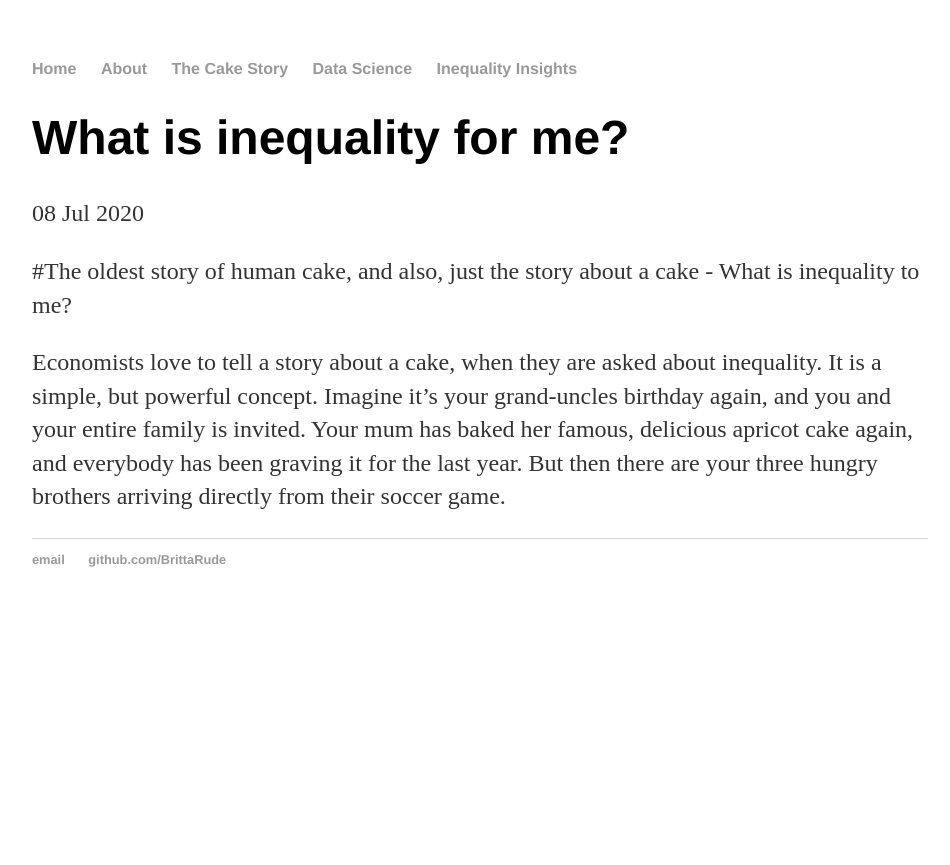
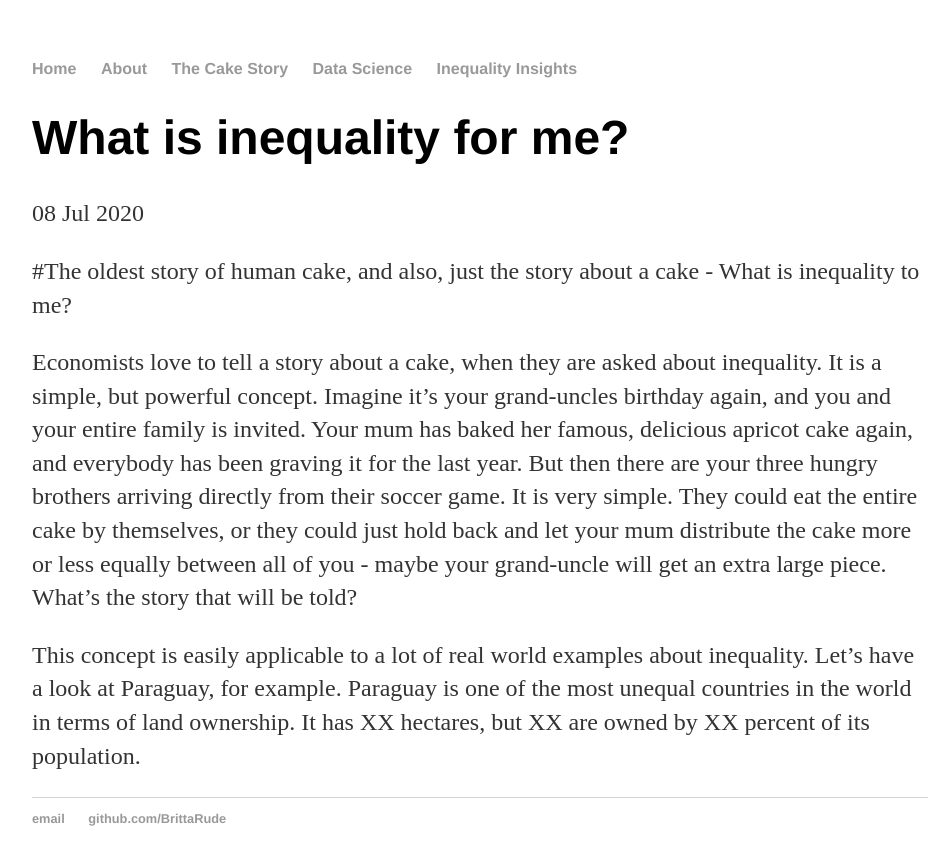
Before and after one commit to BrittaRude/BrittaRude.github.io, a Jekyll site: the page built from _posts/2020-07-08-britta-rude-site-launched.md, in a window 1280 px wide. Shown: the top 865 px of the page, without its empty margins (160-1110 px from the left). Built offline with Jekyll 4.4.1, drawn with Linux system fonts in a browser that asks for light colours.

Commit message:
Update 2020-07-08-britta-rude-site-launched.md

```diff
--- a/_posts/2020-07-08-britta-rude-site-launched.md
+++ b/_posts/2020-07-08-britta-rude-site-launched.md
@@ -6,4 +6,6 @@ date: 2020-07-08
 
 #The oldest story of human cake, and also, just the story about a cake - What is inequality to me?
 
-Economists love to tell a story about a cake, when they are asked about inequality. It is a simple, but powerful concept. Imagine it's your grand-uncles birthday again, and you and your entire family is invited. Your mum has baked her famous, delicious apricot cake again, and everybody has been graving it for the last year. But then there are your three hungry brothers arriving directly from their soccer game.
+Economists love to tell a story about a cake, when they are asked about inequality. It is a simple, but powerful concept. Imagine it's your grand-uncles birthday again, and you and your entire family is invited. Your mum has baked her famous, delicious apricot cake again, and everybody has been graving it for the last year. But then there are your three hungry brothers arriving directly from their soccer game. It is very simple. They could eat the entire cake by themselves, or they could just hold back and let your mum distribute the cake more or less equally between all of you - maybe your grand-uncle will get an extra large piece. What's the story that will be told?
+
+This concept is easily applicable to a lot of real world examples about inequality. Let's have a look at Paraguay, for example. Paraguay is one of the most unequal countries in the world in terms of land ownership. It has XX hectares, but XX are owned by XX percent of its population.
```
